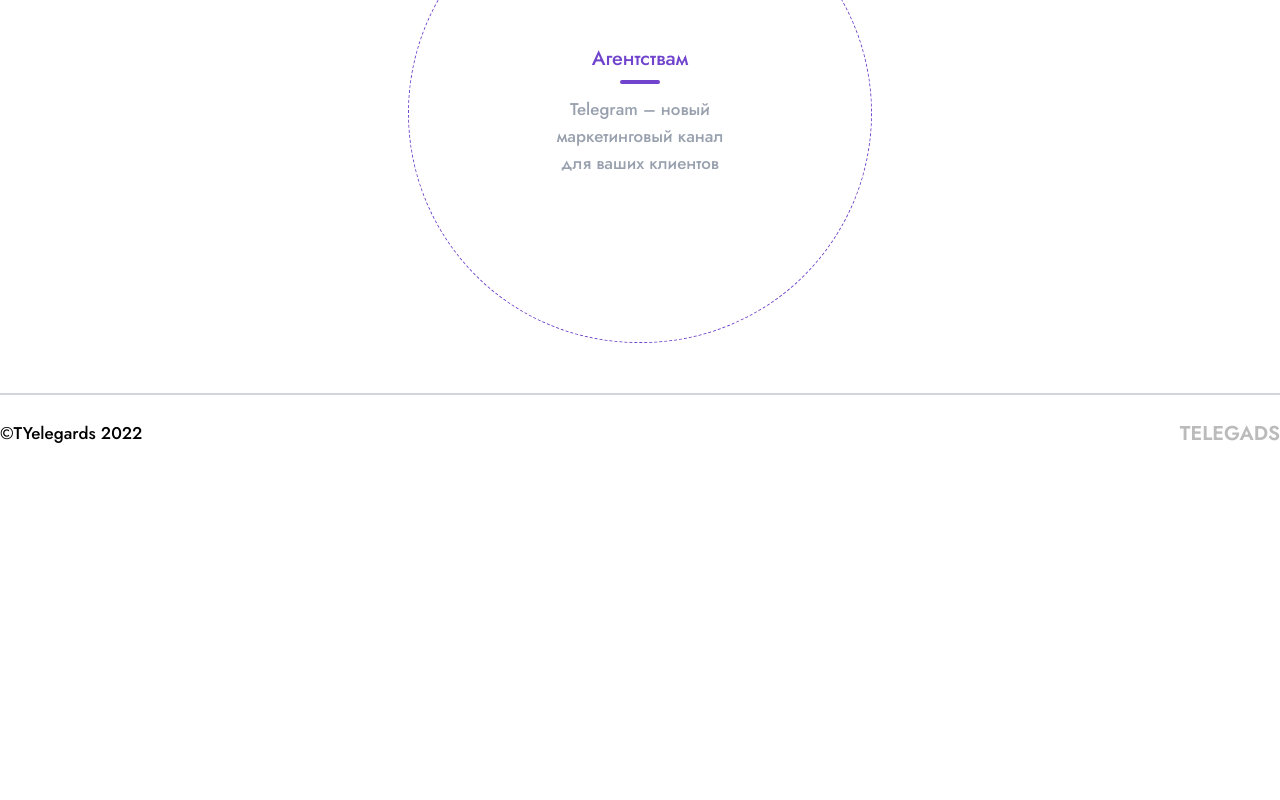
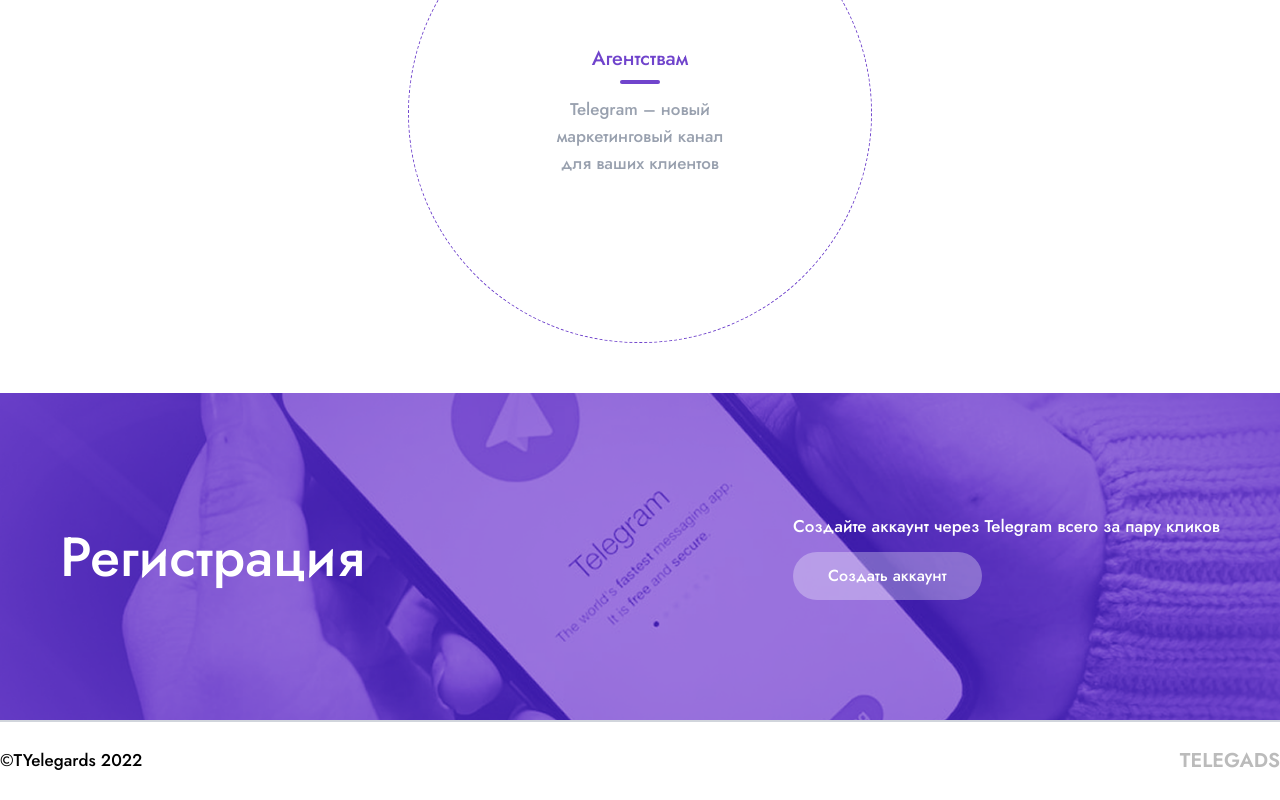
Before and after one commit to frontend-porfolio/landing-telegram, a React (Vite) app: page / in a window 1280 px wide. Shown: the part 2844-3644 px from the top of the page. Before the commit the page ends 3317 px from the top, so only its background shows below. Built offline with nearby package versions, Linux system fonts and the light colour scheme.

Commit message:
feat(src/components/templates/redistration): added component Registration

```diff
--- a/src/app/index.tsx
+++ b/src/app/index.tsx
@@ -4,6 +4,7 @@
 import Header from "@/components/templates/header"
 import Trust from "@/components/templates/trust"
 import Work from "@/components/templates/work"
+import Registration from "@/components/templates/registration"
 
 export default function App() {
   return (
@@ -13,6 +14,7 @@
         <Header />
         <Trust />
         <Work />
+        <Registration />
       </main>
       <Footer />
     </div>
--- a/src/assets/css/index.css
+++ b/src/assets/css/index.css
@@ -25,6 +25,10 @@
     -webkit-text-stroke-color: #5f37d0;
     font-weight: 700;
   }
+  .registration--bg {
+    background: url('/registration/bg.png') no-repeat center center;
+    background-size: cover;
+  }
 }
 
 @layer utilities {
--- /dev/null
+++ b/src/components/templates/registration/index.tsx
@@ -0,0 +1,16 @@
+import { useTranslation } from "react-i18next"
+
+export default function Registration() {
+    const { t } = useTranslation()
+  return (
+    <section className="registration--bg md:py-[100px] py-[80px]">
+      <div className="custom-container flex md:flex-row flex-col justify-between items-center">
+        <h4 className="text-white md:text-[55px] text-[30px] font-medium leading-[54px]">{t('registration.title')}</h4>
+        <div className="flex flex-col gap-3">
+            <p className="text-white text-[17px] font-normal leading-[27px]">{t('registration.description')}</p>
+            <a className="text-white inline-block w-fit bg-[#FFFFFF4D] rounded-full py-3 px-[35px]" href="#">{t('registration.btn')}</a>
+        </div>
+      </div>
+    </section>
+  )
+}
--- a/src/locales/ru.json
+++ b/src/locales/ru.json
@@ -69,5 +69,10 @@
                 "info": "Telegram – новый маркетинговый канал для ваших клиентов"
             }
         ]
+    },
+    "registration": {
+        "title": "Регистрация",
+        "description": "Создайте аккаунт через Telegram всего за пару кликов",
+        "btn": "Создать аккаунт"
     }
 }
```
Also changed, not shown: public/registration/bg.png (added).
